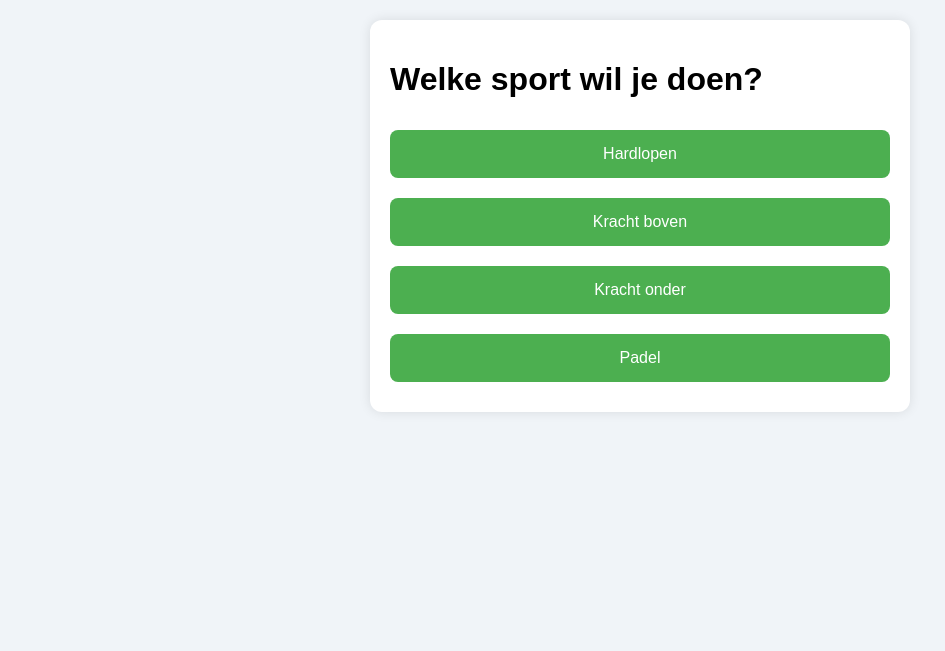
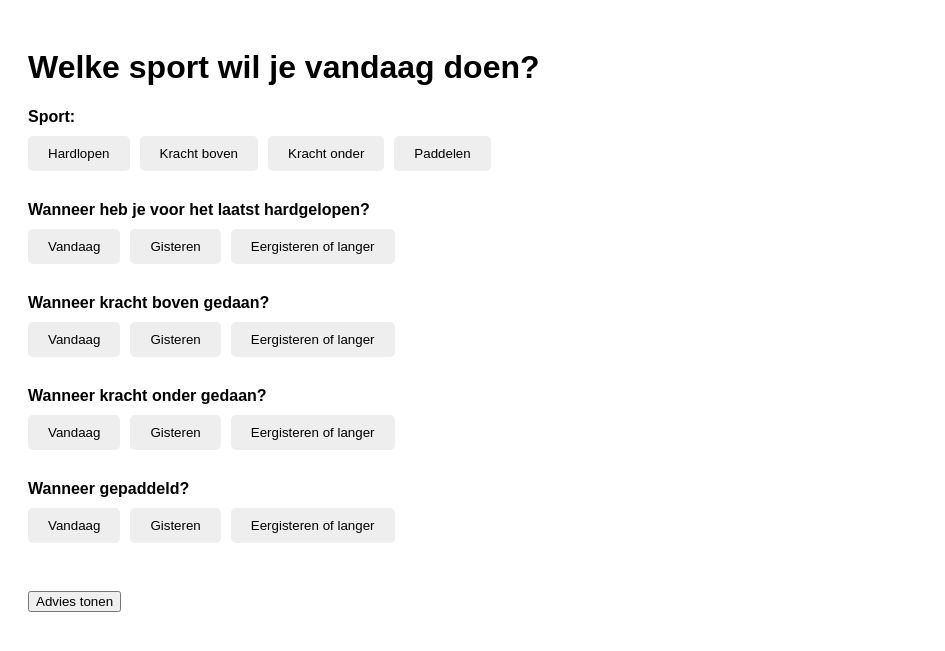
Before and after one commit to Tijn-code/delege-app, a Flask app: page / in a window 1280 px wide. Shown: the top 651 px of the page, without its empty margins (0-945 px from the left). Run offline with Flask 3, Linux system fonts and the light colour scheme.

Commit message:
Add files via upload

```diff
--- a/app.py
+++ b/app.py
@@ -1,76 +1,46 @@
 
-from flask import Flask, render_template, request, redirect, url_for, session
-import os
+from flask import Flask, render_template, request
 
 app = Flask(__name__)
-app.secret_key = "delege_secret"
 
-sports = ["hardlopen", "kracht_boven", "kracht_onder", "padel"]
+# Hersteltijden in uren
+hersteltijden = {
+    "hardlopen":    {"hardlopen": 48, "kracht_boven": 12, "kracht_onder": 48, "padel": 36},
+    "kracht_boven": {"hardlopen": 6, "kracht_boven": 48, "kracht_onder": 6, "padel": 12},
+    "kracht_onder": {"hardlopen": 48, "kracht_boven": 6, "kracht_onder": 72, "padel": 24},
+    "padel":        {"hardlopen": 12, "kracht_boven": 6, "kracht_onder": 24, "padel": 24}
+}
 
-def is_allowed(chosen, last_done):
-    if chosen == "hardlopen":
-        if last_done.get("hardlopen", 3) <= 2:
-            return False
-        if last_done.get("kracht_onder", 3) <= 2:
-            return False
-        if last_done.get("padel", 3) <= 2:
-            return False
-        return True
-    elif chosen == "kracht_boven":
-        if last_done.get("kracht_boven", 3) <= 1:
-            return False
-        return True
-    elif chosen == "kracht_onder":
-        if last_done.get("kracht_onder", 3) <= 1:
-            return False
-        if last_done.get("hardlopen", 3) <= 1:
-            return False
-        if last_done.get("padel", 3) <= 1:
-            return False
-        return True
-    elif chosen == "padel":
-        return True
-    return False
-
-def suggest_alternatives(chosen, last_done):
-    allowed = []
-    for sport in sports:
-        if sport != chosen and sport != "padel" and is_allowed(sport, last_done):
-            allowed.append((sport, last_done.get(sport, 3)))
-    if not allowed:
-        return []
-    allowed.sort(key=lambda x: -x[1])
-    best_score = allowed[0][1]
-    best_options = [sport for sport, score in allowed if score == best_score]
-    return best_options
+# Categorie naar uren
+categorie_naar_uren = {
+    "0": 6,   # Vandaag
+    "1": 24,  # Gisteren
+    "2": 48   # Eergisteren of langer
+}
 
 @app.route("/")
 def index():
-    return render_template("index_buttons.html", sports=sports)
+    return render_template("index.html")
 
-@app.route("/start/<sport>")
-def start(sport):
-    session["chosen"] = sport
-    return redirect(url_for("vragen"))
+@app.route("/advies", methods=["POST"])
+def advies():
+    gekozen = request.form["keuze"]
+    advies_mogelijk = True
 
-@app.route("/vragen", methods=["GET", "POST"])
-def vragen():
-    if request.method == "POST":
-        antwoorden = {}
-        for sport in sports:
-            antwoorden[sport] = int(request.form.get(sport, 3))
-        session["answers"] = antwoorden
-        return redirect(url_for("resultaat"))
+    for sport in ["hardlopen", "kracht_boven", "kracht_onder", "padel"]:
+        tijd_cat = request.form.get(sport, "2")
+        uren_geleden = categorie_naar_uren.get(tijd_cat, 48)
+        vereiste_rust = hersteltijden[gekozen][sport]
 
-    return render_template("vragen_pagina.html", sports=sports)
+        if uren_geleden < vereiste_rust:
+            advies_mogelijk = False
+            break
 
-@app.route("/resultaat")
-def resultaat():
-    gekozen = session.get("chosen", "onbekend")
-    antwoorden = session.get("answers", {})
-    toegestaan = is_allowed(gekozen, antwoorden)
-    suggesties = suggest_alternatives(gekozen, antwoorden)
-    return render_template("resultaat.html", gekozen=gekozen, toegestaan=toegestaan, suggesties=suggesties)
+    if gekozen == "padel":
+        advies = "Paddelen kan, maar plan dit altijd van tevoren."
+    elif advies_mogelijk:
+        advies = f"Je kunt vandaag {gekozen.replace('_', ' ')} doen."
+    else:
+        advies = f"Beter geen {gekozen.replace('_', ' ')} vandaag."
 
-if __name__ == "__main__":
-    app.run(host="0.0.0.0", port=int(os.environ.get("PORT", 10000)))
+    return render_template("advies.html", advies=advies)
--- a/templates/index.html
+++ b/templates/index.html
@@ -1,18 +1,90 @@
 
-<!doctype html>
+<!DOCTYPE html>
 <html>
-<head><title>Kies je sport</title><meta name="viewport" content="width=device-width, initial-scale=1"><link rel="stylesheet" href="/static/style.css"></head>
+<head>
+    <title>Delege Sportadvies</title>
+    <style>
+        body { font-family: sans-serif; padding: 20px; }
+        .vraag { margin-bottom: 30px; }
+        .antwoord { display: flex; gap: 10px; margin-top: 10px; }
+        .antwoord button { padding: 10px 20px; border: none; cursor: pointer; border-radius: 5px; background-color: #eee; }
+        .antwoord button.selected { background-color: #4CAF50; color: white; }
+        .hidden { display: none; }
+    </style>
+    <script>
+        let antwoorden = {};
+        function selecteerAntwoord(vraag, waarde) {
+            antwoorden[vraag] = waarde;
+            document.querySelectorAll(`#${vraag} .antwoord button`).forEach(btn => btn.classList.remove('selected'));
+            document.querySelector(`#${vraag} .antwoord button[data-val='${waarde}']`).classList.add('selected');
+            const volgende = document.getElementById(vraag).nextElementSibling;
+            if (volgende && volgende.classList.contains('vraag')) {
+                volgende.scrollIntoView({ behavior: 'smooth' });
+            }
+        }
+
+        function verstuur() {
+            const form = document.createElement('form');
+            form.method = 'POST';
+            form.action = '/advies';
+            for (const [vraag, waarde] of Object.entries(antwoorden)) {
+                const input = document.createElement('input');
+                input.type = 'hidden';
+                input.name = vraag;
+                input.value = waarde;
+                form.appendChild(input);
+            }
+            document.body.appendChild(form);
+            form.submit();
+        }
+    </script>
+</head>
 <body>
-<div class="container">
-    <h1>Welke sport wil je doen?</h1>
-    <form method="post">
-        <select name="sport">
-            {% for sport in sports %}
-                <option value="{{ sport }}">{{ sport.replace('_', ' ').capitalize() }}</option>
-            {% endfor %}
-        </select>
-        <button type="submit">Volgende</button>
+    <h1>Welke sport wil je vandaag doen?</h1>
+    <form>
+        <div class="vraag" id="keuze">
+            <strong>Sport:</strong>
+            <div class="antwoord">
+                <button type="button" onclick="selecteerAntwoord('keuze', 'hardlopen')" data-val="hardlopen">Hardlopen</button>
+                <button type="button" onclick="selecteerAntwoord('keuze', 'kracht_boven')" data-val="kracht_boven">Kracht boven</button>
+                <button type="button" onclick="selecteerAntwoord('keuze', 'kracht_onder')" data-val="kracht_onder">Kracht onder</button>
+                <button type="button" onclick="selecteerAntwoord('keuze', 'padel')" data-val="padel">Paddelen</button>
+            </div>
+        </div>
+        <div class="vraag" id="hardlopen">
+            <strong>Wanneer heb je voor het laatst hardgelopen?</strong>
+            <div class="antwoord">
+                <button type="button" onclick="selecteerAntwoord('hardlopen', '0')" data-val="0">Vandaag</button>
+                <button type="button" onclick="selecteerAntwoord('hardlopen', '1')" data-val="1">Gisteren</button>
+                <button type="button" onclick="selecteerAntwoord('hardlopen', '2')" data-val="2">Eergisteren of langer</button>
+            </div>
+        </div>
+        <div class="vraag" id="kracht_boven">
+            <strong>Wanneer kracht boven gedaan?</strong>
+            <div class="antwoord">
+                <button type="button" onclick="selecteerAntwoord('kracht_boven', '0')" data-val="0">Vandaag</button>
+                <button type="button" onclick="selecteerAntwoord('kracht_boven', '1')" data-val="1">Gisteren</button>
+                <button type="button" onclick="selecteerAntwoord('kracht_boven', '2')" data-val="2">Eergisteren of langer</button>
+            </div>
+        </div>
+        <div class="vraag" id="kracht_onder">
+            <strong>Wanneer kracht onder gedaan?</strong>
+            <div class="antwoord">
+                <button type="button" onclick="selecteerAntwoord('kracht_onder', '0')" data-val="0">Vandaag</button>
+                <button type="button" onclick="selecteerAntwoord('kracht_onder', '1')" data-val="1">Gisteren</button>
+                <button type="button" onclick="selecteerAntwoord('kracht_onder', '2')" data-val="2">Eergisteren of langer</button>
+            </div>
+        </div>
+        <div class="vraag" id="padel">
+            <strong>Wanneer gepaddeld?</strong>
+            <div class="antwoord">
+                <button type="button" onclick="selecteerAntwoord('padel', '0')" data-val="0">Vandaag</button>
+                <button type="button" onclick="selecteerAntwoord('padel', '1')" data-val="1">Gisteren</button>
+                <button type="button" onclick="selecteerAntwoord('padel', '2')" data-val="2">Eergisteren of langer</button>
+            </div>
+        </div>
     </form>
-</div>
+    <br>
+    <button onclick="verstuur()">Advies tonen</button>
 </body>
 </html>
```
Also changed, not shown: templates/advies.html (added, +16 -0 lines).
